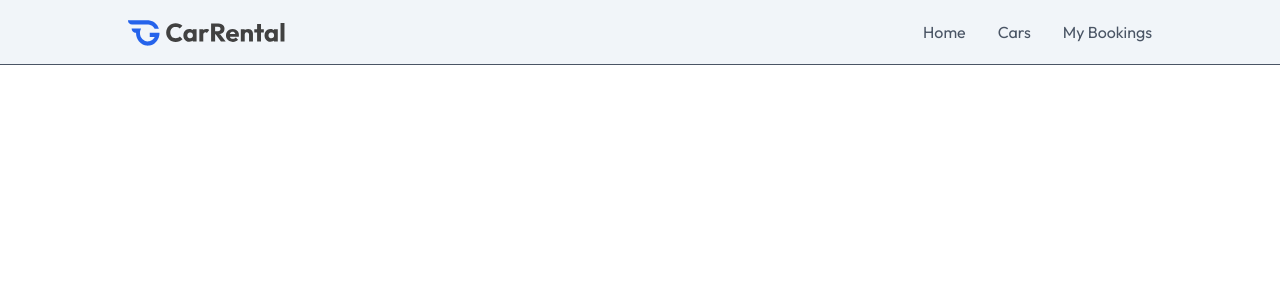
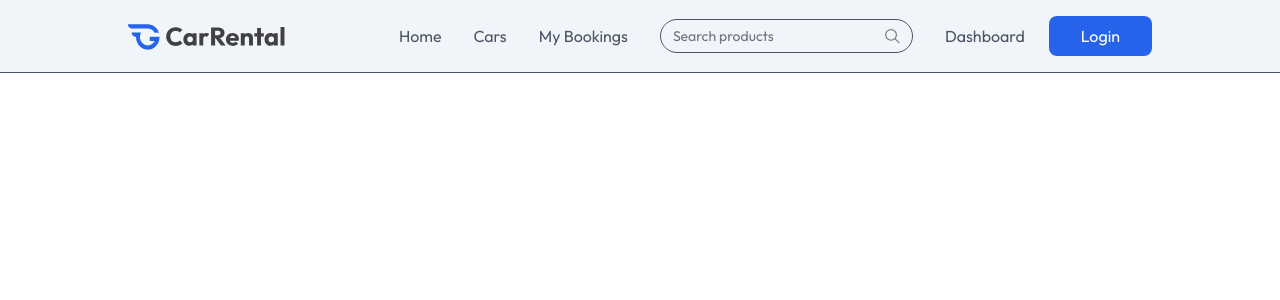
Before and after one commit to SasmithaHiram/car-rental-frontend, a React (Vite) app: page / in a window 1280 px wide. Shown: the top 300 px of the page. Built offline with nearby package versions, Linux system fonts and the light colour scheme; a web font is replaced by a local one.

Commit message:
navbar update

```diff
--- a/src/components/Navbar.jsx
+++ b/src/components/Navbar.jsx
@@ -26,6 +26,22 @@ const Navbar = () => {
             {link.name}
           </Link>
         ))}
+
+        <div className="hidden lg:flex items-center text-sm gap-2 border border-borderColor px-3 rounded-full max-2-56">
+          <input
+            type="text"
+            className="py-1.5 w-full bg-transparent outline-none placeholder-gray-500"
+            placeholder="Search products"
+          />
+          <img src={assets.search_icon} alt="Search" />
+        </div>
+
+        <div className="flex max-sm:flex-col items-start sm:items-center gap-6">
+          <button className="cursor-pointer">Dashboard</button>
+          <button className="cursor-pointer px-8 py-2 bg-primary hover:bg-primary-dull transition-all text-white rounded-lg">
+            Login
+          </button>
+        </div>
       </div>
     </div>
   );
```
